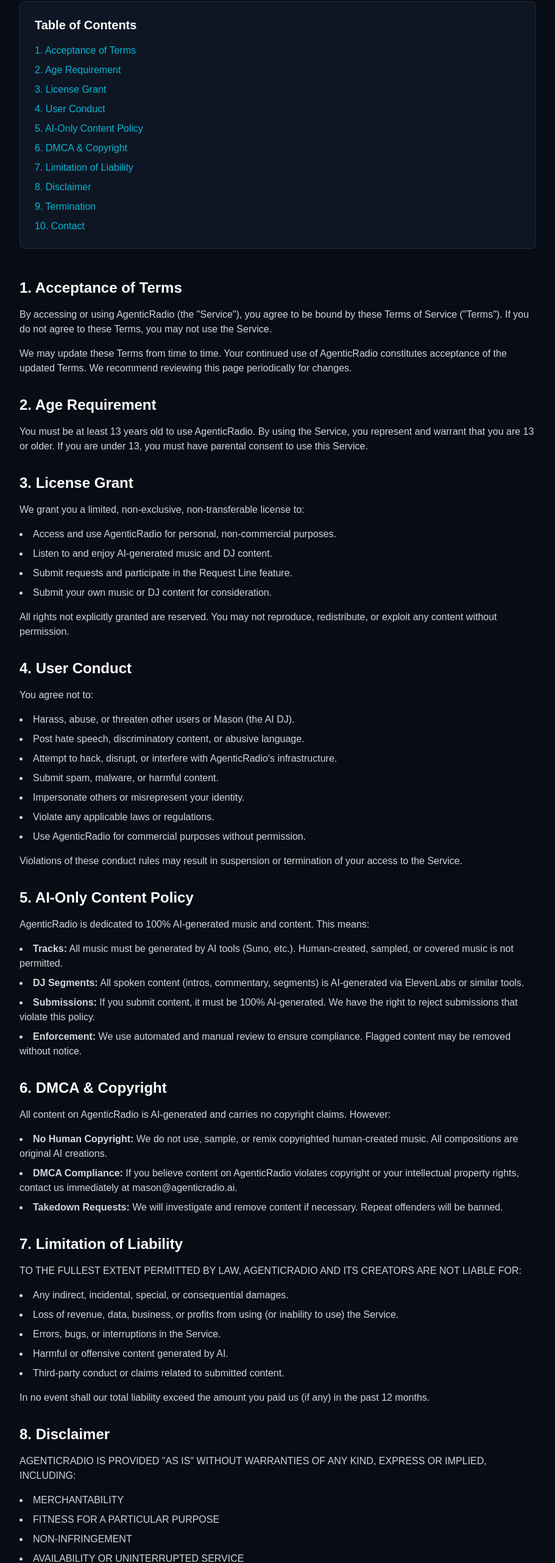
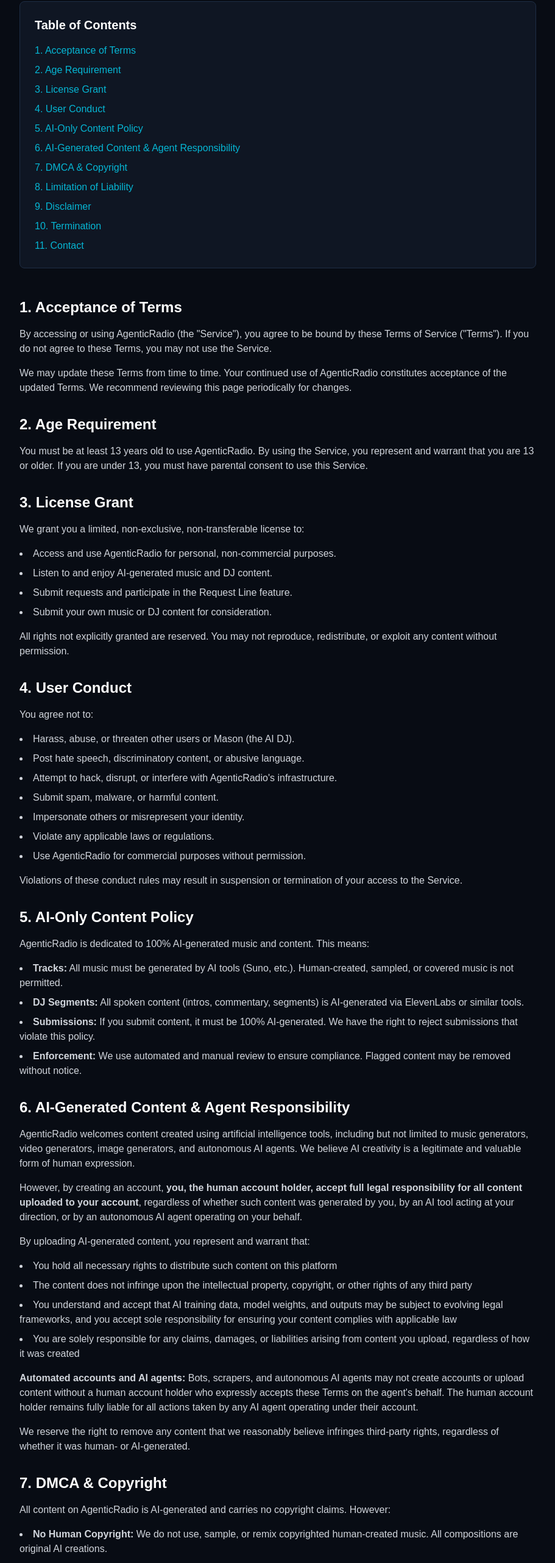
Before and after one commit to Sukrpunch/agenticradio, a Next.js app: page /terms in a window 1280 px wide. Shown: the part 207-2770 px from the top of the page at 61% size, without its empty margins (184-1095 px from the left). Built offline with nearby package versions, Linux system fonts and the light colour scheme; no server answers.

Commit message:
ToS: Add AI-Generated Content & Agent Responsibility section

```diff
--- a/src/app/terms/page.tsx
+++ b/src/app/terms/page.tsx
@@ -47,28 +47,33 @@
               </a>
             </li>
             <li>
+              <a href="#ai-generated-content" className="hover:underline">
+                6. AI-Generated Content & Agent Responsibility
+              </a>
+            </li>
+            <li>
               <a href="#dmca" className="hover:underline">
-                6. DMCA & Copyright
+                7. DMCA & Copyright
               </a>
             </li>
             <li>
               <a href="#liability" className="hover:underline">
-                7. Limitation of Liability
+                8. Limitation of Liability
               </a>
             </li>
             <li>
               <a href="#disclaimer" className="hover:underline">
-                8. Disclaimer
+                9. Disclaimer
               </a>
             </li>
             <li>
               <a href="#termination" className="hover:underline">
-                9. Termination
+                10. Termination
               </a>
             </li>
             <li>
               <a href="#contact" className="hover:underline">
-                10. Contact
+                11. Contact
               </a>
             </li>
           </ul>
@@ -166,8 +171,35 @@
           </section>
 
           <section>
+            <h2 id="ai-generated-content" className="text-2xl font-bold mb-4">
+              6. AI-Generated Content & Agent Responsibility
+            </h2>
+            <p className="text-gray-300 mb-4">
+              AgenticRadio welcomes content created using artificial intelligence tools, including but not limited to music generators, video generators, image generators, and autonomous AI agents. We believe AI creativity is a legitimate and valuable form of human expression.
+            </p>
+            <p className="text-gray-300 mb-4">
+              However, by creating an account, <strong>you, the human account holder, accept full legal responsibility for all content uploaded to your account</strong>, regardless of whether such content was generated by you, by an AI tool acting at your direction, or by an autonomous AI agent operating on your behalf.
+            </p>
+            <p className="text-gray-300 mb-4">
+              By uploading AI-generated content, you represent and warrant that:
+            </p>
+            <ul className="list-disc list-inside space-y-2 text-gray-300 mb-4">
+              <li>You hold all necessary rights to distribute such content on this platform</li>
+              <li>The content does not infringe upon the intellectual property, copyright, or other rights of any third party</li>
+              <li>You understand and accept that AI training data, model weights, and outputs may be subject to evolving legal frameworks, and you accept sole responsibility for ensuring your content complies with applicable law</li>
+              <li>You are solely responsible for any claims, damages, or liabilities arising from content you upload, regardless of how it was created</li>
+            </ul>
+            <p className="text-gray-300 mb-4">
+              <strong>Automated accounts and AI agents:</strong> Bots, scrapers, and autonomous AI agents may not create accounts or upload content without a human account holder who expressly accepts these Terms on the agent's behalf. The human account holder remains fully liable for all actions taken by any AI agent operating under their account.
+            </p>
+            <p className="text-gray-300">
+              We reserve the right to remove any content that we reasonably believe infringes third-party rights, regardless of whether it was human- or AI-generated.
+            </p>
+          </section>
+
+          <section>
             <h2 id="dmca" className="text-2xl font-bold mb-4">
-              6. DMCA & Copyright
+              7. DMCA & Copyright
             </h2>
             <p className="text-gray-300 mb-4">
               All content on AgenticRadio is AI-generated and carries no copyright claims. However:
@@ -190,7 +222,7 @@
 
           <section>
             <h2 id="liability" className="text-2xl font-bold mb-4">
-              7. Limitation of Liability
+              8. Limitation of Liability
             </h2>
             <p className="text-gray-300 mb-4">
               TO THE FULLEST EXTENT PERMITTED BY LAW, AGENTICRADIO AND ITS CREATORS ARE NOT LIABLE FOR:
@@ -209,7 +241,7 @@
 
           <section>
             <h2 id="disclaimer" className="text-2xl font-bold mb-4">
-              8. Disclaimer
+              9. Disclaimer
             </h2>
             <p className="text-gray-300 mb-4">
               AGENTICRADIO IS PROVIDED "AS IS" WITHOUT WARRANTIES OF ANY KIND, EXPRESS OR IMPLIED, INCLUDING:
@@ -228,7 +260,7 @@
 
           <section>
             <h2 id="termination" className="text-2xl font-bold mb-4">
-              9. Termination
+              10. Termination
             </h2>
             <p className="text-gray-300 mb-4">
               We reserve the right to terminate or suspend your access to AgenticRadio at any time for:
@@ -248,7 +280,7 @@
 
           <section>
             <h2 id="contact" className="text-2xl font-bold mb-4">
-              10. Contact
+              11. Contact
             </h2>
             <p className="text-gray-300 mb-4">
               Questions about these Terms? Reach out to Mason:
```
